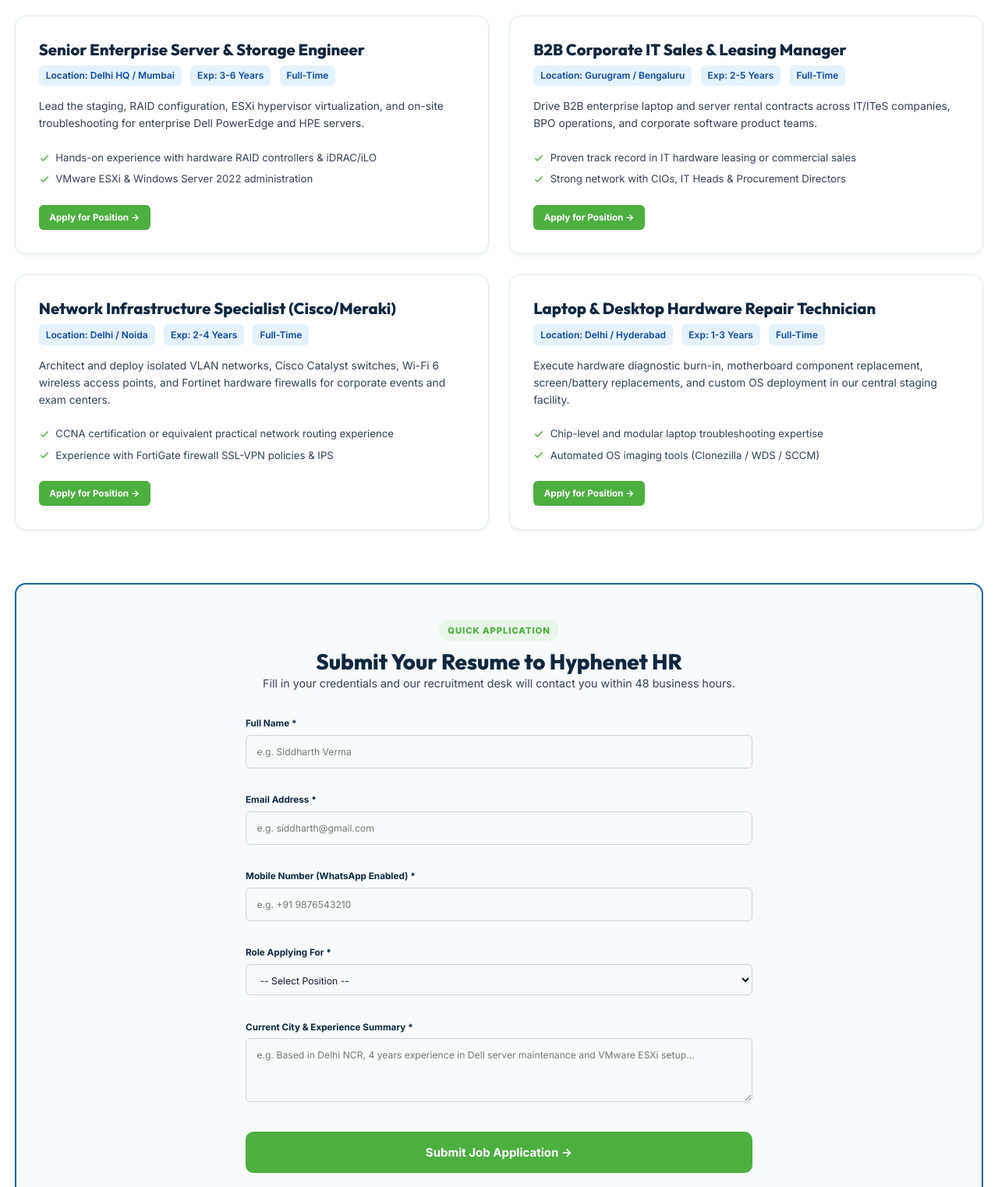
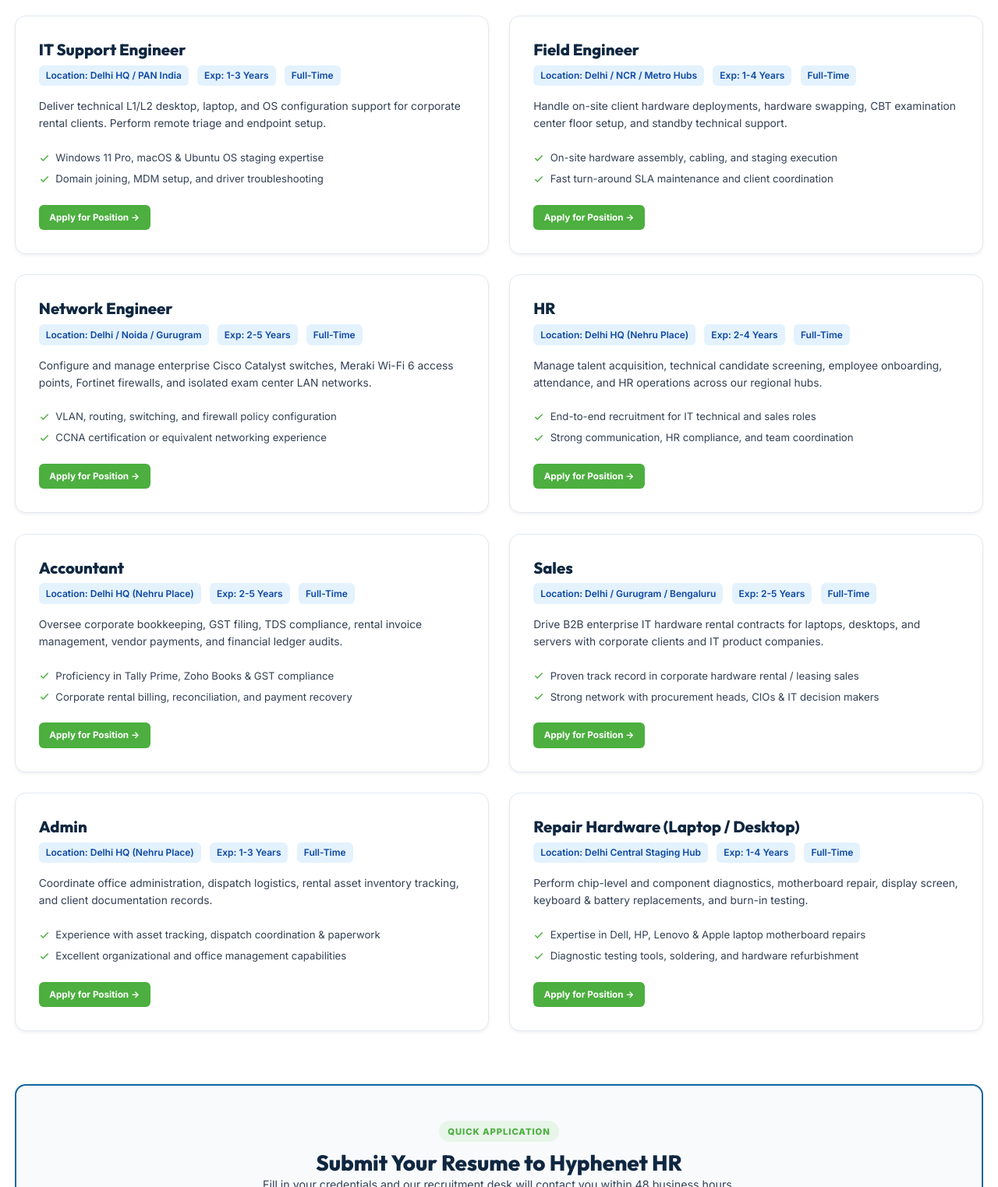
Before and after one commit to RealAtulSah/Hyphenet, a plain HTML site: page careers.html in a window 1280 px wide. Shown: the part 980-2503 px from the top of the page at 78% size. Drawn offline with Linux system fonts and the light colour scheme.

Commit message:
feat(careers): update job positions to exact 8 roles requested (IT Support, Field, Network, HR, Accountant, Sales, Admin, Repair Hardware)

```diff
--- a/careers.html
+++ b/careers.html
@@ -141,62 +141,130 @@
 
         <div class="careers-grid">
 
+          <!-- Role 1: IT Support Engineer -->
           <div class="career-card">
-            <h3 class="career-title">Senior Enterprise Server & Storage Engineer</h3>
+            <h3 class="career-title">IT Support Engineer</h3>
             <div class="career-meta-row">
-              <span class="career-meta-tag">Location: Delhi HQ / Mumbai</span>
-              <span class="career-meta-tag">Exp: 3-6 Years</span>
+              <span class="career-meta-tag">Location: Delhi HQ / PAN India</span>
+              <span class="career-meta-tag">Exp: 1-3 Years</span>
               <span class="career-meta-tag">Full-Time</span>
             </div>
-            <p class="career-desc">Lead the staging, RAID configuration, ESXi hypervisor virtualization, and on-site troubleshooting for enterprise Dell PowerEdge and HPE servers.</p>
+            <p class="career-desc">Deliver technical L1/L2 desktop, laptop, and OS configuration support for corporate rental clients. Perform remote triage and endpoint setup.</p>
             <ul class="career-reqs">
-              <li><svg width="14" height="14" viewBox="0 0 24 24" fill="none" stroke="var(--brand-green)" stroke-width="2.5"><polyline points="20 6 9 17 4 12"></polyline></svg> Hands-on experience with hardware RAID controllers & iDRAC/iLO</li>
-              <li><svg width="14" height="14" viewBox="0 0 24 24" fill="none" stroke="var(--brand-green)" stroke-width="2.5"><polyline points="20 6 9 17 4 12"></polyline></svg> VMware ESXi & Windows Server 2022 administration</li>
+              <li><svg width="14" height="14" viewBox="0 0 24 24" fill="none" stroke="var(--brand-green)" stroke-width="2.5"><polyline points="20 6 9 17 4 12"></polyline></svg> Windows 11 Pro, macOS & Ubuntu OS staging expertise</li>
+              <li><svg width="14" height="14" viewBox="0 0 24 24" fill="none" stroke="var(--brand-green)" stroke-width="2.5"><polyline points="20 6 9 17 4 12"></polyline></svg> Domain joining, MDM setup, and driver troubleshooting</li>
             </ul>
             <a href="#applySection" class="btn btn-green btn-sm" style="margin-top: auto; align-self: flex-start;">Apply for Position &rarr;</a>
           </div>
 
+          <!-- Role 2: Field Engineer -->
           <div class="career-card">
-            <h3 class="career-title">B2B Corporate IT Sales & Leasing Manager</h3>
+            <h3 class="career-title">Field Engineer</h3>
             <div class="career-meta-row">
-              <span class="career-meta-tag">Location: Gurugram / Bengaluru</span>
-              <span class="career-meta-tag">Exp: 2-5 Years</span>
+              <span class="career-meta-tag">Location: Delhi / NCR / Metro Hubs</span>
+              <span class="career-meta-tag">Exp: 1-4 Years</span>
               <span class="career-meta-tag">Full-Time</span>
             </div>
-            <p class="career-desc">Drive B2B enterprise laptop and server rental contracts across IT/ITeS companies, BPO operations, and corporate software product teams.</p>
+            <p class="career-desc">Handle on-site client hardware deployments, hardware swapping, CBT examination center floor setup, and standby technical support.</p>
             <ul class="career-reqs">
-              <li><svg width="14" height="14" viewBox="0 0 24 24" fill="none" stroke="var(--brand-green)" stroke-width="2.5"><polyline points="20 6 9 17 4 12"></polyline></svg> Proven track record in IT hardware leasing or commercial sales</li>
-              <li><svg width="14" height="14" viewBox="0 0 24 24" fill="none" stroke="var(--brand-green)" stroke-width="2.5"><polyline points="20 6 9 17 4 12"></polyline></svg> Strong network with CIOs, IT Heads & Procurement Directors</li>
+              <li><svg width="14" height="14" viewBox="0 0 24 24" fill="none" stroke="var(--brand-green)" stroke-width="2.5"><polyline points="20 6 9 17 4 12"></polyline></svg> On-site hardware assembly, cabling, and staging execution</li>
+              <li><svg width="14" height="14" viewBox="0 0 24 24" fill="none" stroke="var(--brand-green)" stroke-width="2.5"><polyline points="20 6 9 17 4 12"></polyline></svg> Fast turn-around SLA maintenance and client coordination</li>
             </ul>
             <a href="#applySection" class="btn btn-green btn-sm" style="margin-top: auto; align-self: flex-start;">Apply for Position &rarr;</a>
           </div>
 
+          <!-- Role 3: Network Engineer -->
           <div class="career-card">
-            <h3 class="career-title">Network Infrastructure Specialist (Cisco/Meraki)</h3>
+            <h3 class="career-title">Network Engineer</h3>
             <div class="career-meta-row">
-              <span class="career-meta-tag">Location: Delhi / Noida</span>
-              <span class="career-meta-tag">Exp: 2-4 Years</span>
+              <span class="career-meta-tag">Location: Delhi / Noida / Gurugram</span>
+              <span class="career-meta-tag">Exp: 2-5 Years</span>
               <span class="career-meta-tag">Full-Time</span>
             </div>
-            <p class="career-desc">Architect and deploy isolated VLAN networks, Cisco Catalyst switches, Wi-Fi 6 wireless access points, and Fortinet hardware firewalls for corporate events and exam centers.</p>
+            <p class="career-desc">Configure and manage enterprise Cisco Catalyst switches, Meraki Wi-Fi 6 access points, Fortinet firewalls, and isolated exam center LAN networks.</p>
             <ul class="career-reqs">
-              <li><svg width="14" height="14" viewBox="0 0 24 24" fill="none" stroke="var(--brand-green)" stroke-width="2.5"><polyline points="20 6 9 17 4 12"></polyline></svg> CCNA certification or equivalent practical network routing experience</li>
-              <li><svg width="14" height="14" viewBox="0 0 24 24" fill="none" stroke="var(--brand-green)" stroke-width="2.5"><polyline points="20 6 9 17 4 12"></polyline></svg> Experience with FortiGate firewall SSL-VPN policies & IPS</li>
+              <li><svg width="14" height="14" viewBox="0 0 24 24" fill="none" stroke="var(--brand-green)" stroke-width="2.5"><polyline points="20 6 9 17 4 12"></polyline></svg> VLAN, routing, switching, and firewall policy configuration</li>
+              <li><svg width="14" height="14" viewBox="0 0 24 24" fill="none" stroke="var(--brand-green)" stroke-width="2.5"><polyline points="20 6 9 17 4 12"></polyline></svg> CCNA certification or equivalent networking experience</li>
             </ul>
             <a href="#applySection" class="btn btn-green btn-sm" style="margin-top: auto; align-self: flex-start;">Apply for Position &rarr;</a>
           </div>
 
+          <!-- Role 4: HR -->
           <div class="career-card">
-            <h3 class="career-title">Laptop & Desktop Hardware Repair Technician</h3>
+            <h3 class="career-title">HR</h3>
             <div class="career-meta-row">
-              <span class="career-meta-tag">Location: Delhi / Hyderabad</span>
+              <span class="career-meta-tag">Location: Delhi HQ (Nehru Place)</span>
+              <span class="career-meta-tag">Exp: 2-4 Years</span>
+              <span class="career-meta-tag">Full-Time</span>
+            </div>
+            <p class="career-desc">Manage talent acquisition, technical candidate screening, employee onboarding, attendance, and HR operations across our regional hubs.</p>
+            <ul class="career-reqs">
+              <li><svg width="14" height="14" viewBox="0 0 24 24" fill="none" stroke="var(--brand-green)" stroke-width="2.5"><polyline points="20 6 9 17 4 12"></polyline></svg> End-to-end recruitment for IT technical and sales roles</li>
+              <li><svg width="14" height="14" viewBox="0 0 24 24" fill="none" stroke="var(--brand-green)" stroke-width="2.5"><polyline points="20 6 9 17 4 12"></polyline></svg> Strong communication, HR compliance, and team coordination</li>
+            </ul>
+            <a href="#applySection" class="btn btn-green btn-sm" style="margin-top: auto; align-self: flex-start;">Apply for Position &rarr;</a>
+          </div>
+
+          <!-- Role 5: Accountant -->
+          <div class="career-card">
+            <h3 class="career-title">Accountant</h3>
+            <div class="career-meta-row">
+              <span class="career-meta-tag">Location: Delhi HQ (Nehru Place)</span>
+              <span class="career-meta-tag">Exp: 2-5 Years</span>
+              <span class="career-meta-tag">Full-Time</span>
+            </div>
+            <p class="career-desc">Oversee corporate bookkeeping, GST filing, TDS compliance, rental invoice management, vendor payments, and financial ledger audits.</p>
+            <ul class="career-reqs">
+              <li><svg width="14" height="14" viewBox="0 0 24 24" fill="none" stroke="var(--brand-green)" stroke-width="2.5"><polyline points="20 6 9 17 4 12"></polyline></svg> Proficiency in Tally Prime, Zoho Books & GST compliance</li>
+              <li><svg width="14" height="14" viewBox="0 0 24 24" fill="none" stroke="var(--brand-green)" stroke-width="2.5"><polyline points="20 6 9 17 4 12"></polyline></svg> Corporate rental billing, reconciliation, and payment recovery</li>
+            </ul>
+            <a href="#applySection" class="btn btn-green btn-sm" style="margin-top: auto; align-self: flex-start;">Apply for Position &rarr;</a>
+          </div>
+
+          <!-- Role 6: Sales -->
+          <div class="career-card">
+            <h3 class="career-title">Sales</h3>
+            <div class="career-meta-row">
+              <span class="career-meta-tag">Location: Delhi / Gurugram / Bengaluru</span>
+              <span class="career-meta-tag">Exp: 2-5 Years</span>
+              <span class="career-meta-tag">Full-Time</span>
+            </div>
+            <p class="career-desc">Drive B2B enterprise IT hardware rental contracts for laptops, desktops, and servers with corporate clients and IT product companies.</p>
+            <ul class="career-reqs">
+              <li><svg width="14" height="14" viewBox="0 0 24 24" fill="none" stroke="var(--brand-green)" stroke-width="2.5"><polyline points="20 6 9 17 4 12"></polyline></svg> Proven track record in corporate hardware rental / leasing sales</li>
+              <li><svg width="14" height="14" viewBox="0 0 24 24" fill="none" stroke="var(--brand-green)" stroke-width="2.5"><polyline points="20 6 9 17 4 12"></polyline></svg> Strong network with procurement heads, CIOs & IT decision makers</li>
+            </ul>
+            <a href="#applySection" class="btn btn-green btn-sm" style="margin-top: auto; align-self: flex-start;">Apply for Position &rarr;</a>
+          </div>
+
+          <!-- Role 7: Admin -->
+          <div class="career-card">
+            <h3 class="career-title">Admin</h3>
+            <div class="career-meta-row">
+              <span class="career-meta-tag">Location: Delhi HQ (Nehru Place)</span>
               <span class="career-meta-tag">Exp: 1-3 Years</span>
               <span class="career-meta-tag">Full-Time</span>
             </div>
-            <p class="career-desc">Execute hardware diagnostic burn-in, motherboard component replacement, screen/battery replacements, and custom OS deployment in our central staging facility.</p>
+            <p class="career-desc">Coordinate office administration, dispatch logistics, rental asset inventory tracking, and client documentation records.</p>
             <ul class="career-reqs">
-              <li><svg width="14" height="14" viewBox="0 0 24 24" fill="none" stroke="var(--brand-green)" stroke-width="2.5"><polyline points="20 6 9 17 4 12"></polyline></svg> Chip-level and modular laptop troubleshooting expertise</li>
-              <li><svg width="14" height="14" viewBox="0 0 24 24" fill="none" stroke="var(--brand-green)" stroke-width="2.5"><polyline points="20 6 9 17 4 12"></polyline></svg> Automated OS imaging tools (Clonezilla / WDS / SCCM)</li>
+              <li><svg width="14" height="14" viewBox="0 0 24 24" fill="none" stroke="var(--brand-green)" stroke-width="2.5"><polyline points="20 6 9 17 4 12"></polyline></svg> Experience with asset tracking, dispatch coordination & paperwork</li>
+              <li><svg width="14" height="14" viewBox="0 0 24 24" fill="none" stroke="var(--brand-green)" stroke-width="2.5"><polyline points="20 6 9 17 4 12"></polyline></svg> Excellent organizational and office management capabilities</li>
+            </ul>
+            <a href="#applySection" class="btn btn-green btn-sm" style="margin-top: auto; align-self: flex-start;">Apply for Position &rarr;</a>
+          </div>
+
+          <!-- Role 8: Repair Hardware (Laptop / Desktop) -->
+          <div class="career-card">
+            <h3 class="career-title">Repair Hardware (Laptop / Desktop)</h3>
+            <div class="career-meta-row">
+              <span class="career-meta-tag">Location: Delhi Central Staging Hub</span>
+              <span class="career-meta-tag">Exp: 1-4 Years</span>
+              <span class="career-meta-tag">Full-Time</span>
+            </div>
+            <p class="career-desc">Perform chip-level and component diagnostics, motherboard repair, display screen, keyboard & battery replacements, and burn-in testing.</p>
+            <ul class="career-reqs">
+              <li><svg width="14" height="14" viewBox="0 0 24 24" fill="none" stroke="var(--brand-green)" stroke-width="2.5"><polyline points="20 6 9 17 4 12"></polyline></svg> Expertise in Dell, HP, Lenovo & Apple laptop motherboard repairs</li>
+              <li><svg width="14" height="14" viewBox="0 0 24 24" fill="none" stroke="var(--brand-green)" stroke-width="2.5"><polyline points="20 6 9 17 4 12"></polyline></svg> Diagnostic testing tools, soldering, and hardware refurbishment</li>
             </ul>
             <a href="#applySection" class="btn btn-green btn-sm" style="margin-top: auto; align-self: flex-start;">Apply for Position &rarr;</a>
           </div>
@@ -230,11 +298,14 @@
               <label class="form-label">Role Applying For *</label>
               <select name="role_applied" class="form-input" required>
                 <option value="">-- Select Position --</option>
-                <option value="Server Engineer">Senior Enterprise Server & Storage Engineer</option>
-                <option value="Sales Manager">B2B Corporate IT Sales & Leasing Manager</option>
-                <option value="Network Specialist">Network Infrastructure Specialist</option>
-                <option value="Hardware Tech">Laptop & Desktop Repair Technician</option>
-                <option value="Logistics">Logistics & Staging Operations Coordinator</option>
+                <option value="IT Support Engineer">IT Support Engineer</option>
+                <option value="Field Engineer">Field Engineer</option>
+                <option value="Network Engineer">Network Engineer</option>
+                <option value="HR">HR</option>
+                <option value="Accountant">Accountant</option>
+                <option value="Sales">Sales</option>
+                <option value="Admin">Admin</option>
+                <option value="Repair Hardware (Laptop / Desktop)">Repair Hardware (Laptop / Desktop)</option>
               </select>
             </div>
             <div class="form-group">
```
